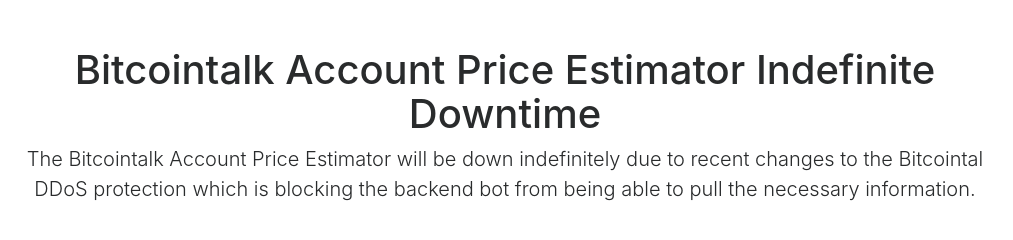
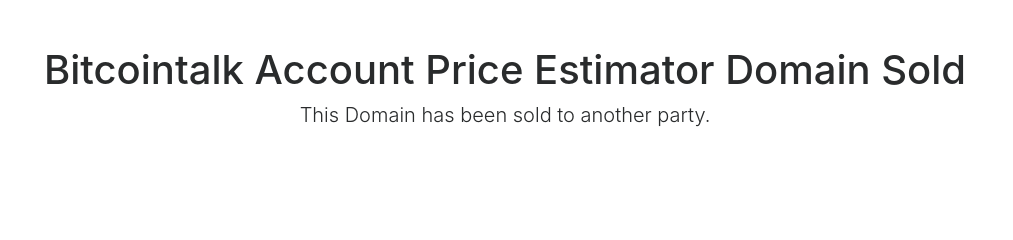
Before and after one commit to achow101/BitcointalkAccountPricer, a plain HTML site: page index.html in a window 1280 px wide. Shown: the whole page, without its empty margins (135-1148 px from the left). Drawn offline with nearby package versions, Linux system fonts and the light colour scheme.

Commit message:
Update index.html

```diff
--- a/index.html
+++ b/index.html
@@ -18,11 +18,9 @@
 </head>
 <body>
     <div class="w-75 text-center pt-5 mx-auto">
-        <h1>Bitcointalk Account Price Estimator Indefinite Downtime</h1>
+        <h1>Bitcointalk Account Price Estimator Domain Sold</h1>
         <p class="lead">
-            The Bitcointalk Account Price Estimator will be down indefinitely due to recent changes to the
-            Bitcointal DDoS protection which is blocking the backend bot from being able to pull the necessary
-            information.
+            This Domain has been sold to another party.
         </p>
     </div>
 </body>
```
